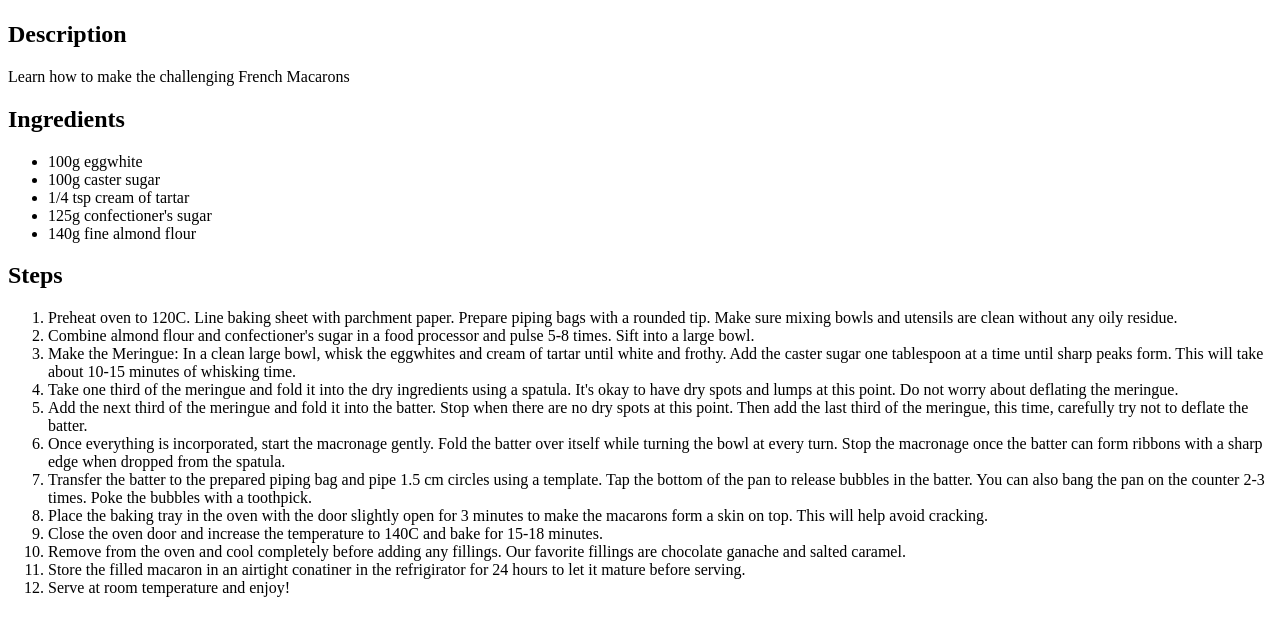
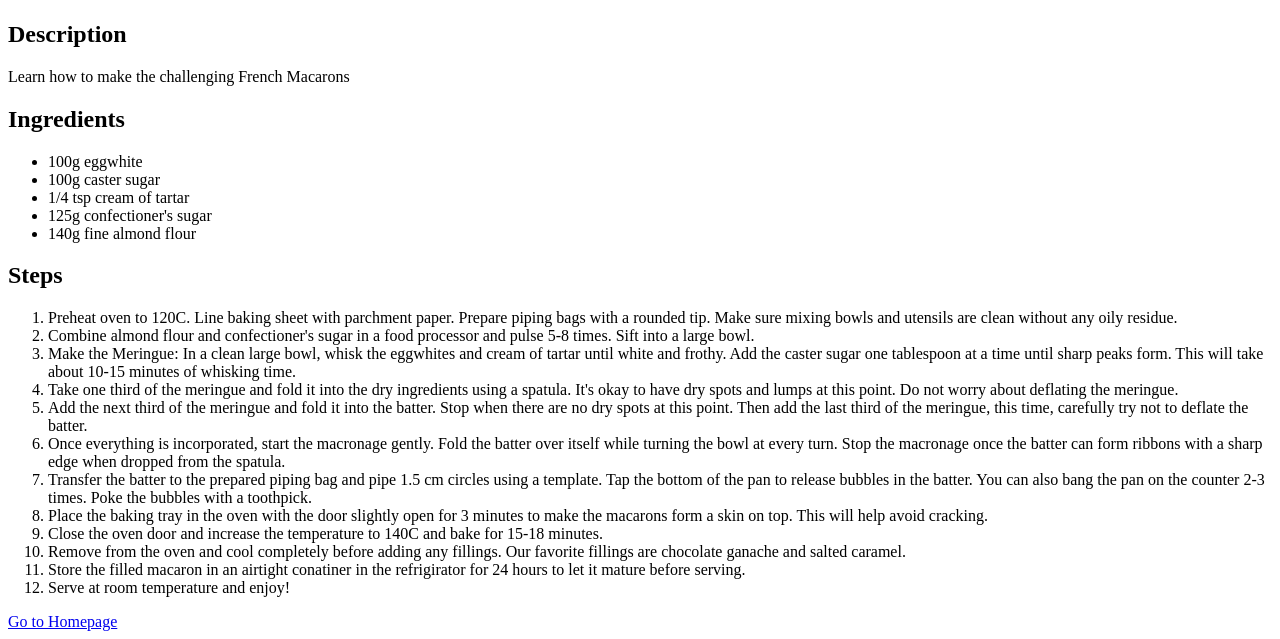
Before and after one commit to ClarissaBanez/odin-recipes, a plain HTML site: page recipes/macarons.html in a window 1280 px wide. Shown: the part 383-1022 px from the top of the page. Before the commit the page ends 996 px from the top, so only its background shows below. Drawn offline with Linux system fonts and the light colour scheme.

Commit message:
Add link to homepage in recipe pages

```diff
--- a/recipes/macarons.html
+++ b/recipes/macarons.html
@@ -61,5 +61,6 @@
             <li>Serve at room temperature and enjoy!</li>
 
         </ol>
+        <a href="../index.html">Go to Homepage</a>
     </body>
 </html>
```
Also changed, not shown: recipes/chocolate-ganache.html (+1 -0 lines), recipes/saltedcaramel.html (+1 -0 lines).
